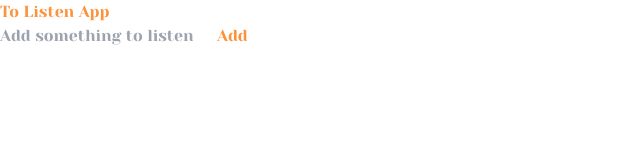
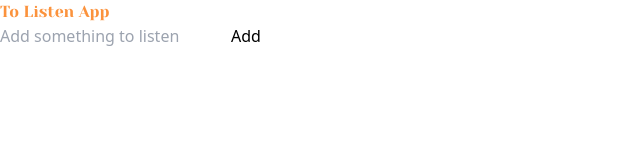
Before and after one commit to Malena-Guallar/to_Listen, a Next.js app: page / in a window 1280 px wide. Shown: the top 160 px of the page, without its empty margins (0-640 px from the left). Built offline with nearby package versions, Linux system fonts and the light colour scheme.

Commit message:
migration to next font package

```diff
--- a/pages/index.jsx
+++ b/pages/index.jsx
@@ -35,9 +35,9 @@ export default function Home() {
   };
 
   return (
-    <main className={`${yeseva.className} text-orange-400`}>
-      <h1>To Listen App</h1>
-      <form onSubmit={addToList}>
+    <main >
+      <h1 className={`${yeseva.className} text-orange-400`}> To Listen App</h1>
+      <form onSubmit={addToList} >
         <input
             type="text"
             value={input}
```
